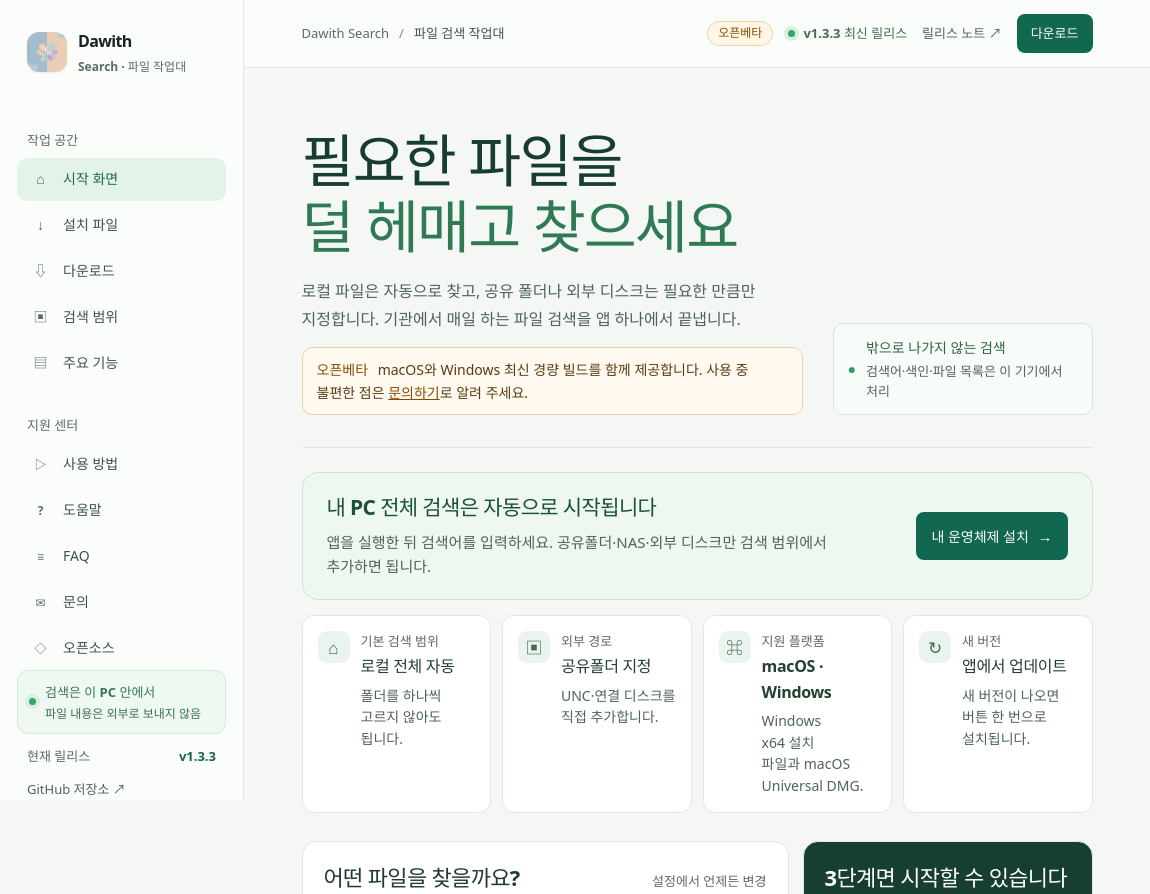
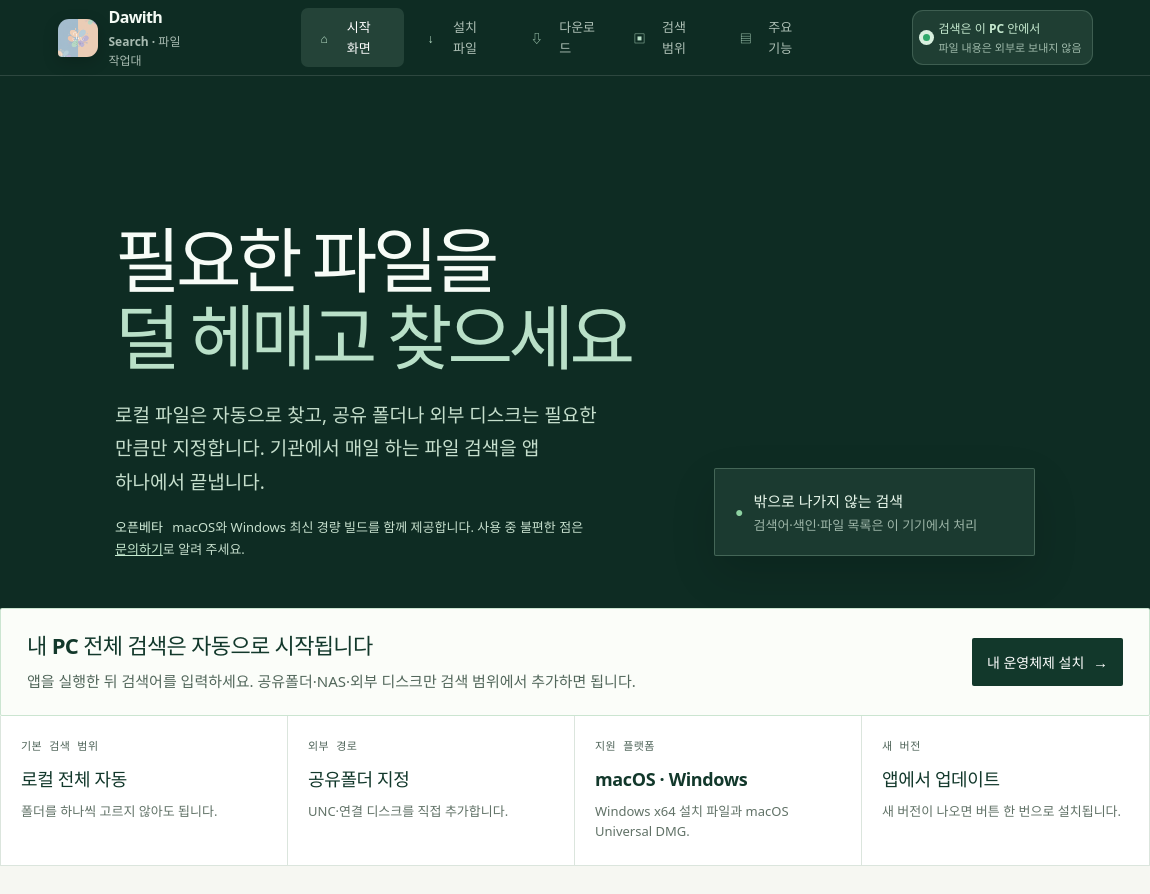
Before and after one commit to dawith-ai/dawith-search, an Electron app: page site/index.html in a window 1150 px wide. Shown: the top 894 px of the page. Drawn offline with Linux system fonts and the light colour scheme; no server answers.

Commit message:
feat(site): refine search guide landing page

```diff
--- a/site/effects.js
+++ b/site/effects.js
@@ -4,6 +4,27 @@
 (function () {
   var reduceMotion = window.matchMedia && window.matchMedia('(prefers-reduced-motion: reduce)').matches;
   var canObserve = 'IntersectionObserver' in window;
+
+  // Keep the long guide legible: a tiny progress line gives the reader a sense of place.
+  var progressBar = document.querySelector('.scroll-progress');
+  if (progressBar && !reduceMotion) {
+    var progressQueued = false;
+    var updateProgress = function () {
+      if (progressQueued) return;
+      progressQueued = true;
+      window.requestAnimationFrame(function () {
+        var root = document.documentElement;
+        var range = root.scrollHeight - root.clientHeight;
+        var scrollTop = window.scrollY || root.scrollTop || document.body.scrollTop || 0;
+        var percent = range > 0 ? (scrollTop / range) * 100 : 0;
+        root.style.setProperty('--scroll-progress', Math.max(0, Math.min(100, percent)) + '%');
+        progressQueued = false;
+      });
+    };
+    window.addEventListener('scroll', updateProgress, { passive: true });
+    window.addEventListener('resize', updateProgress, { passive: true });
+    updateProgress();
+  }
 
   var REVEAL = [
     '.content-section', '.support-section', '.workspace-panel', '.operation-panel',
--- /dev/null
+++ b/site/home.css
@@ -0,0 +1,227 @@
+/* Homepage direction: a calm, editorial workspace inspired by the Dawith welfare office guide. */
+.home-page {
+  --home-ink: #182a23;
+  --home-deep: #12382b;
+  --home-deeper: #0e2c23;
+  --home-mint: #b9e0c8;
+  --home-paper: #f6f7f2;
+  --home-rule: #dbe5dd;
+  background: var(--home-paper);
+  color: var(--home-ink);
+}
+
+.home-page::before {
+  position: fixed;
+  z-index: 100;
+  top: 0;
+  left: 0;
+  width: var(--scroll-progress, 0%);
+  height: 3px;
+  background: #71c28b;
+  content: '';
+  pointer-events: none;
+}
+
+.home-page .app-shell { min-height: 100vh; }
+.home-page .sidebar {
+  position: fixed;
+  z-index: 20;
+  inset: 0 0 auto;
+  display: grid;
+  width: auto;
+  height: 76px;
+  grid-template-columns: auto minmax(0, 1fr) auto;
+  align-items: center;
+  gap: 28px;
+  padding: 0 clamp(22px, 5vw, 78px);
+  border: 0;
+  border-bottom: 1px solid rgba(255, 255, 255, .13);
+  background: #0e2c23;
+}
+
+.home-page .brand { padding: 0; color: #f4fbf5; font-size: 16px; }
+.home-page .brand img { width: 38px; height: 38px; border-radius: 11px 11px 11px 4px; box-shadow: 0 5px 16px rgba(0, 0, 0, .18); }
+.home-page .brand small { color: rgba(234, 248, 238, .7); }
+.home-page .side-nav { display: flex; align-items: center; justify-content: center; gap: 3px; margin: 0; }
+.home-page .nav-label { display: none; }
+.home-page .side-link {
+  padding: 9px 12px;
+  border-radius: 7px;
+  color: rgba(236, 249, 239, .72);
+  font-size: 13px;
+  transition: background .2s ease, color .2s ease, transform .2s ease;
+}
+.home-page .side-link:hover,
+.home-page .side-link.is-current,
+.home-page .side-link.active {
+  background: rgba(181, 225, 198, .13);
+  color: #fff;
+}
+.home-page .side-link:hover { transform: translateY(-1px); }
+.home-page .nav-icon { width: 17px; height: 17px; color: var(--home-mint); font-size: 12px; }
+.home-page .side-link.active .nav-icon { background: transparent; color: #d5f0dd; }
+.home-page .side-link:nth-of-type(n + 6) { display: none; }
+.home-page .sidebar-footer { display: flex; gap: 16px; align-items: center; margin: 0; }
+.home-page .local-status { padding: 8px 10px; border: 1px solid rgba(183, 226, 198, .2); background: rgba(183, 226, 198, .1); color: #c5e9cf; }
+.home-page .local-status strong { font-size: 12px; }
+.home-page .local-status small { color: rgba(220, 245, 227, .68); font-size: 11px; }
+.home-page .sidebar-meta,
+.home-page .sidebar-github { display: none; }
+.home-page .app-main { margin-left: 0; padding-top: 76px; }
+.home-page .topbar { display: none; }
+
+.home-page main { max-width: none; padding: 0 0 112px; }
+.home-page .dashboard-head {
+  position: relative;
+  display: grid;
+  min-height: 570px;
+  grid-template-columns: minmax(0, 1.05fr) minmax(300px, .65fr);
+  align-items: end;
+  gap: clamp(32px, 7vw, 110px);
+  padding: clamp(78px, 10vw, 126px) clamp(22px, 10vw, 160px) 86px;
+  overflow: hidden;
+  border: 0;
+  background: var(--home-deeper);
+  color: #fff;
+}
+.home-page .dashboard-head::before,
+.home-page .dashboard-head::after { display: none; }
+.home-page .dashboard-head > div { position: relative; z-index: 1; }
+.home-page .dashboard-head {
+  --muted: #c6dfcd;
+  --meta: #b3d5bd;
+  --green: #b9e0c8;
+  color: #d9eee0;
+}
+.home-page .dashboard-head p { color: #c6dfcd; }
+.home-page .dashboard-head a { color: #d0eed9; }
+.home-page .dashboard-head h1 { max-width: 780px; color: #f7fcf7; font-size: clamp(42px, 6.2vw, 86px); font-weight: 760; line-height: 1.08; letter-spacing: -.065em; }
+.home-page .dashboard-head h1 em { color: #b9e0c8; }
+.home-page .dashboard-lead { max-width: 620px; margin-top: 24px; color: rgba(232, 248, 236, .78); font-size: clamp(16px, 1.7vw, 19px); line-height: 1.75; }
+.home-page .beta-note { max-width: 600px; margin: 17px 0 0; padding: 0; border: 0; background: transparent; color: rgba(219, 243, 225, .62); font-size: 13px; line-height: 1.7; }
+.home-page .beta-note strong { color: #d5f0dc; }
+.home-page .beta-note a { color: #c5e9cf; }
+.home-page .head-boundary {
+  position: relative;
+  z-index: 1;
+  align-self: end;
+  min-width: 0;
+  max-width: 360px;
+  margin-bottom: 4px;
+  padding: 20px;
+  border: 1px solid rgba(190, 231, 202, .25);
+  border-radius: 2px;
+  background: rgba(189, 231, 202, .08);
+  box-shadow: 0 18px 45px rgba(0, 0, 0, .14);
+}
+.home-page .head-boundary strong { color: #e9f8ec; font-size: 15px; }
+.home-page .head-boundary small { color: rgba(225, 246, 230, .66); }
+.home-page .boundary-mark { color: #8ed2a2; }
+
+.home-page .quick-start,
+.home-page .kpi-grid,
+.home-page .dashboard-grid,
+.home-page .search-preview-panel,
+.home-page .content-section,
+.home-page .support-section { max-width: 1180px; margin-right: auto; margin-left: auto; }
+.home-page .quick-start { position: relative; z-index: 2; margin-top: -38px; padding: 22px 26px; border: 1px solid rgba(187, 222, 196, .75); border-radius: 2px; background: #fbfdf9; }
+.home-page .quick-start-copy h2 { color: var(--home-deep); font-size: 22px; }
+.home-page .quick-start-copy p:last-child { color: #52675b; }
+.home-page .quick-start-button { border-radius: 2px; background: var(--home-deep); }
+.home-page .kpi-grid { gap: 0; margin-top: 0; border-right: 1px solid var(--home-rule); border-bottom: 1px solid var(--home-rule); border-left: 1px solid var(--home-rule); background: #fff; }
+.home-page .kpi-card { min-height: 142px; padding: 24px 20px; border: 0; border-right: 1px solid var(--home-rule); border-radius: 0; background: transparent; }
+.home-page .kpi-card:last-child { border-right: 0; }
+.home-page .kpi-icon { display: none; }
+.home-page .kpi-card small { color: #4f6459; font: 700 11px/1.3 var(--mono); letter-spacing: .04em; text-transform: uppercase; }
+.home-page .kpi-card strong { margin-top: 10px; color: var(--home-deep); font-size: 18px; }
+.home-page .kpi-card p { margin-top: 7px; color: #617267; font-size: 13px; }
+
+.home-page .dashboard-grid { gap: 0; margin-top: 80px; }
+.home-page .workspace-panel,
+.home-page .operation-panel,
+.home-page .search-preview-panel { border-radius: 2px; }
+.home-page .workspace-panel { border-color: var(--home-rule); }
+.home-page .operation-panel { background: var(--home-deep); }
+.home-page .search-preview-panel { margin-top: 22px; padding: 30px; background: #edf3ed; }
+.home-page .search-preview-window { min-height: 330px; border-radius: 2px; box-shadow: none; }
+.home-page .preview-heading h2 { font-size: clamp(24px, 3vw, 32px); }
+
+.home-page .content-section,
+.home-page .support-section { grid-template-columns: minmax(220px, .42fr) minmax(0, 1fr); padding-top: 120px; scroll-margin-top: 96px; }
+.home-page .section-intro h2 { color: var(--home-deep); font-size: clamp(30px, 3vw, 43px); letter-spacing: -.055em; }
+.home-page .section-intro > p:last-child { color: #617267; }
+.home-page .download-card,
+.home-page .help-card,
+.home-page .ct-panel,
+.home-page .ct-side-card { border-radius: 2px; }
+.home-page .download-card { padding: 26px; }
+.home-page .card-button { border-radius: 2px; background: var(--home-deep); }
+.home-page .card-button:hover { background: #0a281e; }
+.home-page .steps-grid { gap: 0; border-top: 1px solid var(--home-rule); }
+.home-page .step { min-height: 210px; padding: 24px 20px 22px 0; border-right: 1px solid var(--home-rule); border-bottom: 1px solid var(--home-rule); }
+.home-page .step + .step { padding-left: 20px; }
+.home-page .step:last-child { border-right: 0; padding-right: 0; }
+.home-page .step > span { color: #2f6a4c; }
+.home-page .feature-list { border-top-color: var(--home-rule); }
+.home-page .feature-row { padding: 23px 0; }
+.home-page .feature-index { border-radius: 2px; background: #dcefe1; color: #286548; }
+.home-page .feature-tag { border-radius: 2px; }
+.home-page .help-card { min-height: 230px; border-color: var(--home-rule); transition: border-color .2s ease, transform .2s ease, box-shadow .2s ease; }
+.home-page .help-card:hover { border-color: #84b999; transform: translateY(-3px); }
+.home-page .support-panel { border-radius: 2px; background: var(--home-deep); }
+.home-page .faq-grid { padding-top: 10px; border-top: 0; }
+.home-page .site-footer { max-width: 1180px; margin-right: auto; margin-left: auto; }
+
+.home-page .reveal { opacity: 0; transform: translateY(22px); transition: opacity .7s ease var(--reveal-delay, 0ms), transform .7s cubic-bezier(.2, .7, .2, 1) var(--reveal-delay, 0ms); }
+.home-page .reveal.is-visible { opacity: 1; transform: none; }
+
+@media (max-width: 980px) {
+  .home-page .sidebar { grid-template-columns: auto minmax(0, 1fr); gap: 16px; padding-inline: 22px; }
+  .home-page .side-nav { justify-content: flex-end; }
+  .home-page .sidebar-footer { display: none; }
+  .home-page .dashboard-head { grid-template-columns: 1fr; min-height: 530px; gap: 12px; padding-inline: clamp(22px, 6vw, 64px); }
+  .home-page .head-boundary { width: min(100%, 360px); }
+  .home-page .quick-start,
+  .home-page .kpi-grid,
+  .home-page .dashboard-grid,
+  .home-page .search-preview-panel,
+  .home-page .content-section,
+  .home-page .support-section { width: auto; margin-right: 22px; margin-left: 22px; }
+}
+
+@media (max-width: 700px) {
+  .home-page .sidebar { position: fixed; grid-template-columns: 1fr auto; height: 65px; padding: 0 16px; }
+  .home-page .brand img { width: 34px; height: 34px; flex-basis: 34px; }
+  .home-page .brand small { display: none; }
+  .home-page .side-nav { display: none; }
+  .home-page .app-main { padding-top: 65px; }
+  .home-page main { padding-bottom: 70px; }
+  .home-page .dashboard-head { min-height: 575px; padding: 70px 20px 54px; }
+  .home-page .dashboard-head h1 { max-width: 100%; font-size: clamp(39px, 11vw, 50px); letter-spacing: -.07em; }
+  .home-page .dashboard-lead { font-size: 16px; }
+  .home-page .quick-start { display: block; margin-top: -28px; margin-right: 16px; margin-left: 16px; padding: 19px; }
+  .home-page .quick-start-button { display: inline-block; margin-top: 15px; }
+  .home-page .kpi-grid { grid-template-columns: repeat(2, minmax(0, 1fr)); margin-right: 16px; margin-left: 16px; }
+  .home-page .kpi-card { min-height: 132px; padding: 19px 14px; }
+  .home-page .kpi-card:nth-child(2) { border-right: 0; }
+  .home-page .kpi-card:nth-child(-n + 2) { border-bottom: 1px solid var(--home-rule); }
+  .home-page .dashboard-grid,
+  .home-page .search-preview-panel,
+  .home-page .content-section,
+  .home-page .support-section { margin-right: 16px; margin-left: 16px; }
+  .home-page .dashboard-grid { margin-top: 56px; }
+  .home-page .search-preview-panel { padding: 20px 16px; }
+  .home-page .content-section,
+  .home-page .support-section { padding-top: 82px; }
+  .home-page .section-intro h2 { font-size: 32px; }
+  .home-page .step { min-height: 0; padding: 20px 0; border-right: 0; }
+  .home-page .step + .step { padding-left: 0; }
+  .home-page .step:last-child { padding-right: 0; }
+  .home-page .site-footer { margin-right: 16px; margin-left: 16px; }
+}
+
+@media (prefers-reduced-motion: reduce) {
+  .home-page .reveal { opacity: 1; transform: none; transition: none; }
+  .home-page .side-link:hover,
+  .home-page .help-card:hover { transform: none; }
+}
--- a/site/index.html
+++ b/site/index.html
@@ -11,10 +11,12 @@
     <title>Dawith Search 사용 안내</title>
     <link rel="icon" href="./ci.png" type="image/png" />
     <link rel="stylesheet" href="./styles.css" />
+    <link rel="stylesheet" href="./home.css" />
     <script src="./latest-release.js" defer></script>
       <script src="./effects.js" defer></script>
   </head>
-  <body>
+  <body class="home-page">
+    <div class="scroll-progress" aria-hidden="true"></div>
     <div class="app-shell">
       <aside class="sidebar" aria-label="Dawith Search 메뉴">
         <a class="brand" href="#home" aria-label="Dawith Search 홈"><img src="./ci.png" alt="" aria-hidden="true" /><span>Dawith <small>Search · 파일 작업대</small></span></a>
```
